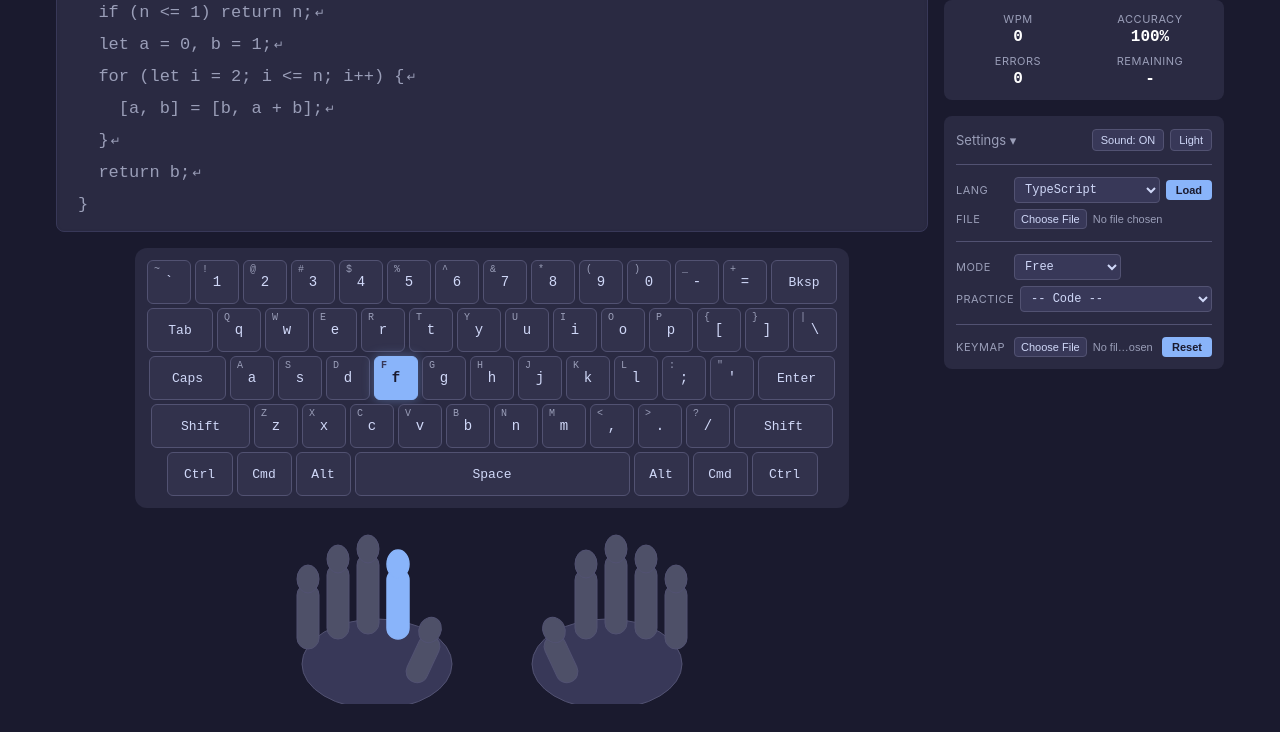
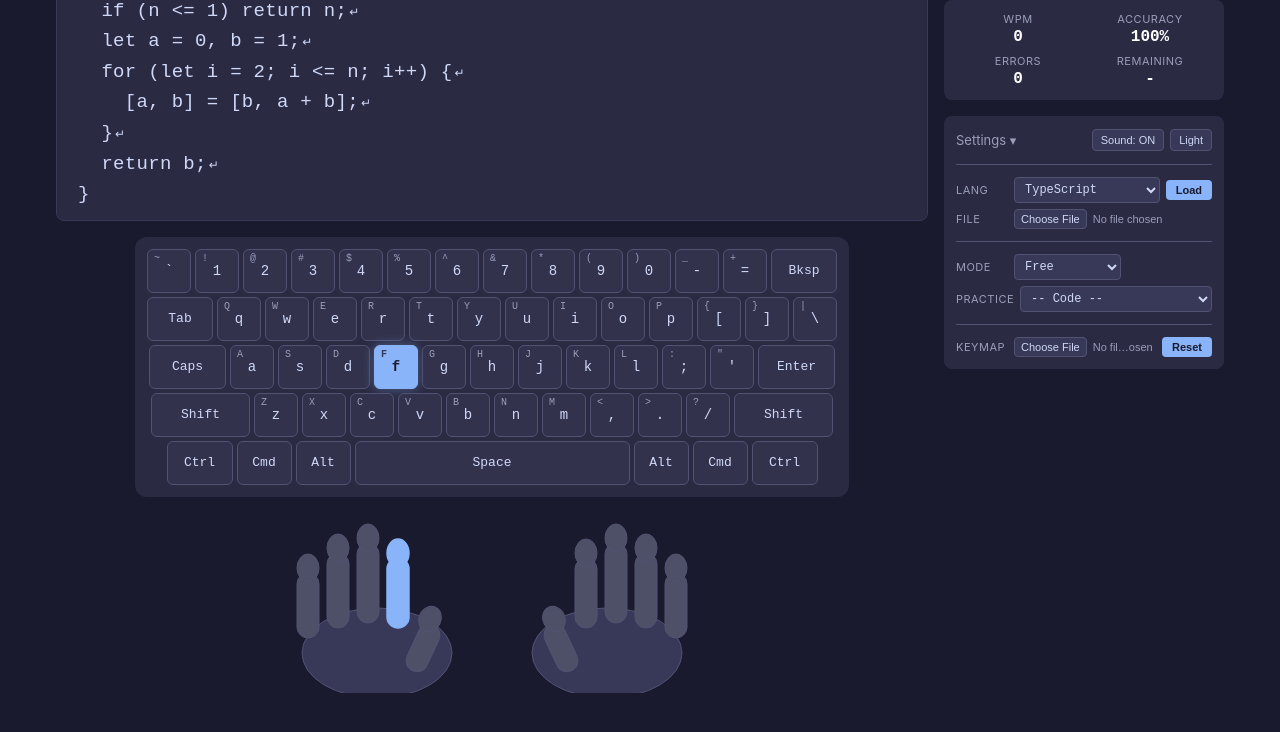
Before and after one commit to mostlyfine/typetune, a website built with Vite: page index.html in a window 1280 px wide. Shown: the part 70-802 px from the top of the page. Built offline with nearby package versions, Linux system fonts and the light colour scheme.

Commit message:
feat: adjust text display styling for improved readability

```diff
--- a/src/ui/text-display.css
+++ b/src/ui/text-display.css
@@ -16,8 +16,9 @@
 
 .td-code {
   font-family: var(--font-mono);
-  font-size: 17px;
-  line-height: 1.65;
+  font-size: 19px;
+  line-height: 1.4;
+  letter-spacing: 0.3px;
   white-space: pre-wrap;
   word-break: break-word;
 }
@@ -52,16 +53,16 @@
 
 @keyframes cursor-blink {
   0%, 100% { opacity: 1; }
-  50% { opacity: 0.5; }
+  50% { opacity: 0.7; }
 }
 
 .td-pending {
-  color: var(--text-dim);
+  color: var(--text);
 }
 
 .td-skip {
   color: var(--accent-dim);
-  opacity: 0.5;
+  opacity: 0.7;
 }
 
 .td-newline {
--- a/src/ui/text-display.js
+++ b/src/ui/text-display.js
@@ -7,7 +7,7 @@ export class TextDisplay {
   #position = 0;
   #errors = new Set();
   #skipPositions = new Set();
-  #visibleLines = 8;
+  #visibleLines = 9;
   #lines = [];         // cached line split
   #lineStarts = [];    // char index where each line starts
   #spanEls = [];       // flat array of span elements by char position
```
